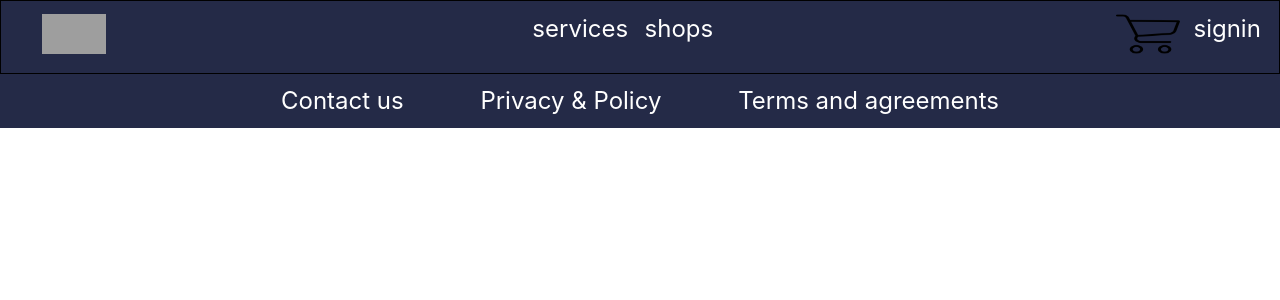
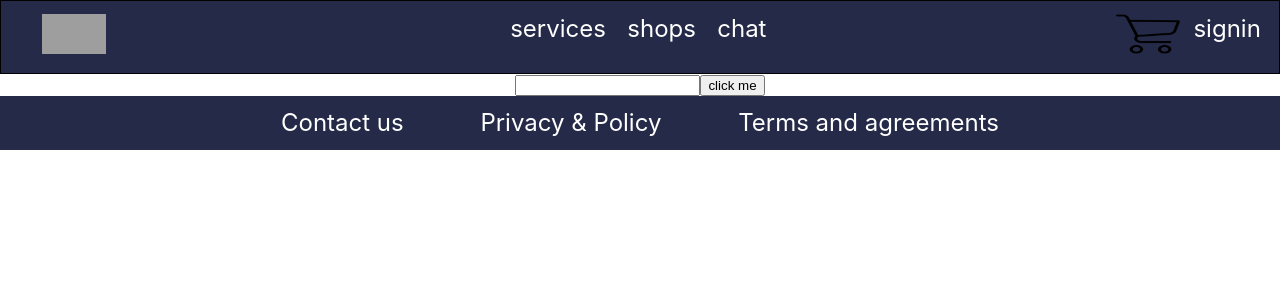
Before and after one commit to Louis-Huynh/Helpii, a React (Create React App) app: page /chat in a window 1280 px wide. Shown: the top 300 px of the page. Built offline with nearby package versions, Linux system fonts and the light colour scheme; no server answers; grey boxes are pictures that could not be loaded.

Commit message:
44-client websocket

```diff
--- a/src/App.js
+++ b/src/App.js
@@ -8,6 +8,7 @@ import Services from "./Section/Services";
 import Shop from "./Section/Shop";
 import ShoppingCart from "./Section/ShoppingCart";
 import Login from "./Section/Login";
+import Chat from "./Section/Chat";
 
 import { Switch, Route, Link } from "react-router-dom";
 
@@ -38,6 +39,10 @@ function App() {
         <ShoppingCart />
       </Route>
 
+      <Route path="/chat">
+        <Chat />
+      </Route>
+
       <FooterContainer />
     </div>
   );
--- a/src/Components/Links.js
+++ b/src/Components/Links.js
@@ -24,6 +24,7 @@ const Links = () => {
       <MiddleWrapper>
         <LinkItem to="/services">services</LinkItem>
         <LinkItem to="/shop">shops</LinkItem>
+        <LinkItem to="/chat">chat</LinkItem>
       </MiddleWrapper>
 
       <RightSideWrapper>
--- /dev/null
+++ b/src/Section/Chat.js
@@ -0,0 +1,43 @@
+import React, { useState, useEffect } from "react";
+import styled from "styled-components";
+
+const Chat = () => {
+  const URL = "ws://localhost:8080/";
+  const ws = new WebSocket(URL);
+
+  const [input, setInput] = useState(null);
+
+  const sendBackend = (e) => {
+    e.preventDefault();
+
+    const message = {
+      type: "chat",
+      payload: input,
+    };
+
+    this.ws.send(JSON.stringify(message));
+  };
+
+  useEffect(() => {
+    ws.onopen = () => {
+      console.log("connected");
+    };
+
+    ws.onmessage = (evt) => {
+      console.log(`[message] Data receive from server: ${evt.data}`);
+    };
+
+    ws.onclose = (evt) => {
+      console.log(`Closed session!!`);
+    };
+  }, []);
+
+  return (
+    <div>
+      <input onChange={(e) => setInput(e.target.value)}></input>
+      <button onSubmit={sendBackend}>click me</button>
+    </div>
+  );
+};
+
+export default Chat;
```
Also changed, not shown: src/Cards/ServiceCard.js (added, +11 -0 lines).
